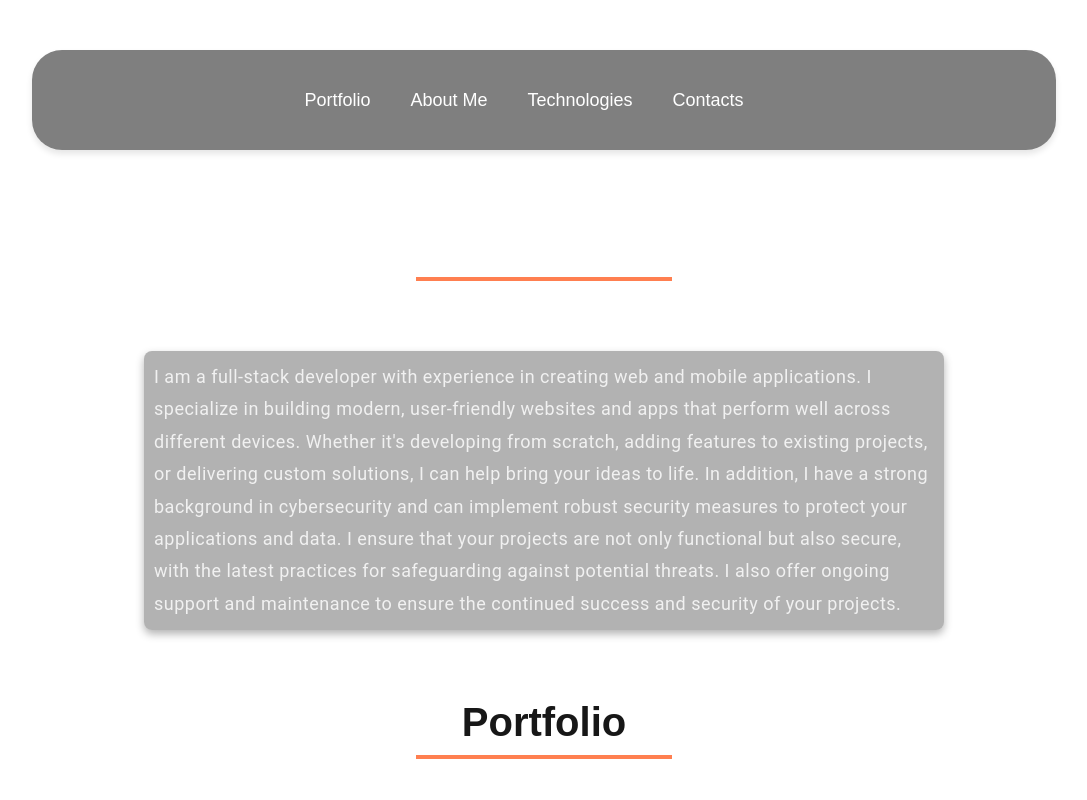
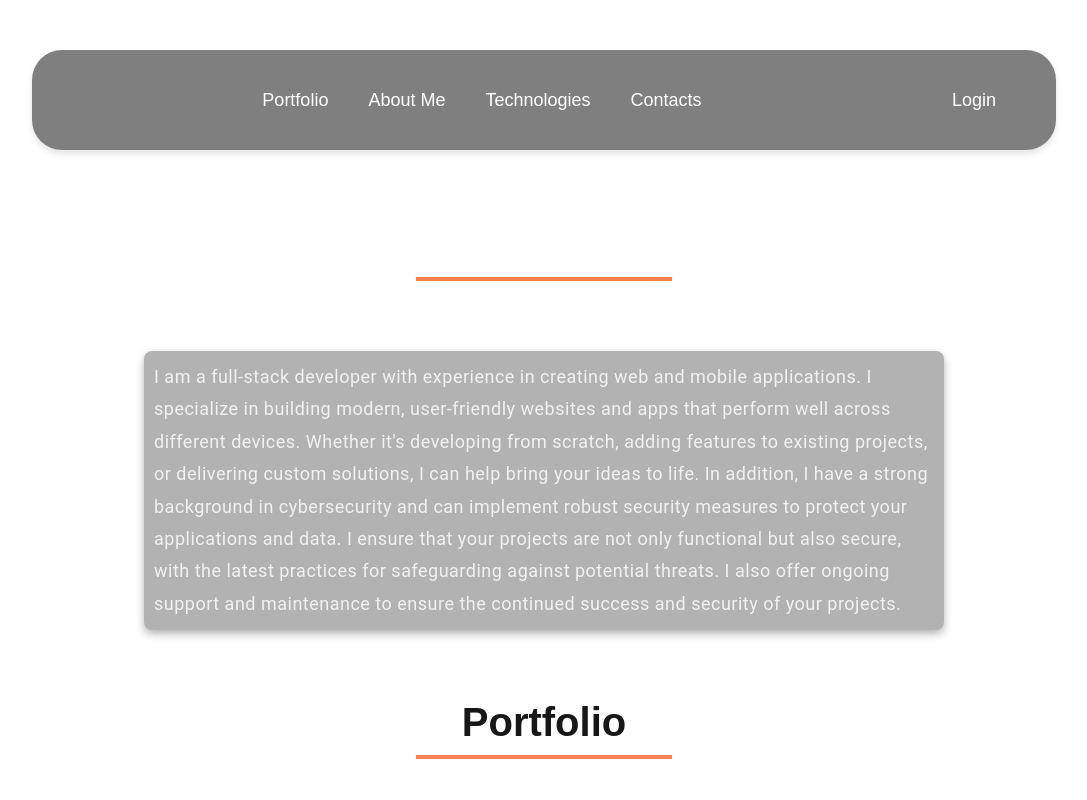
Before and after one commit to AndreySmirnoffv/my-fullstack-site, a Next.js app: page / in a window 1280 px wide. Shown: the top 800 px of the page, without its empty margins (96-1183 px from the left). Built offline with nearby package versions, Linux system fonts and the light colour scheme.

Commit message:
added login to nabvar

```diff
--- a/src/components/NavBar/NavBar.tsx
+++ b/src/components/NavBar/NavBar.tsx
@@ -14,7 +14,13 @@ export default async function NavBar() {
                     <li><Link href="/contact" passHref><span className={styles.navLink}>Contacts</span></Link></li>
                 </ul>
             </section>
-            <section className={styles.navbarIcons}></section>
+            <section className={styles.navbarIcons}>
+                <li>
+                    <Link href="/auth/login" passHref>
+                    <span className={styles.navLink}>Login</span>
+                    </Link>
+                </li>
+            </section>
         </nav>
     );
 }
--- a/src/components/NavBar/navbar.module.scss
+++ b/src/components/NavBar/navbar.module.scss
@@ -51,3 +51,7 @@ $nav-item-margin: 40px;
     color: $navbar-link-hover-color;
   }
 }
+
+.navbarIcons{
+  list-style-type: none;
+}
```
Also changed, not shown: src/app/auth/login/page.tsx (renamed from src/app/auth/page.tsx).
